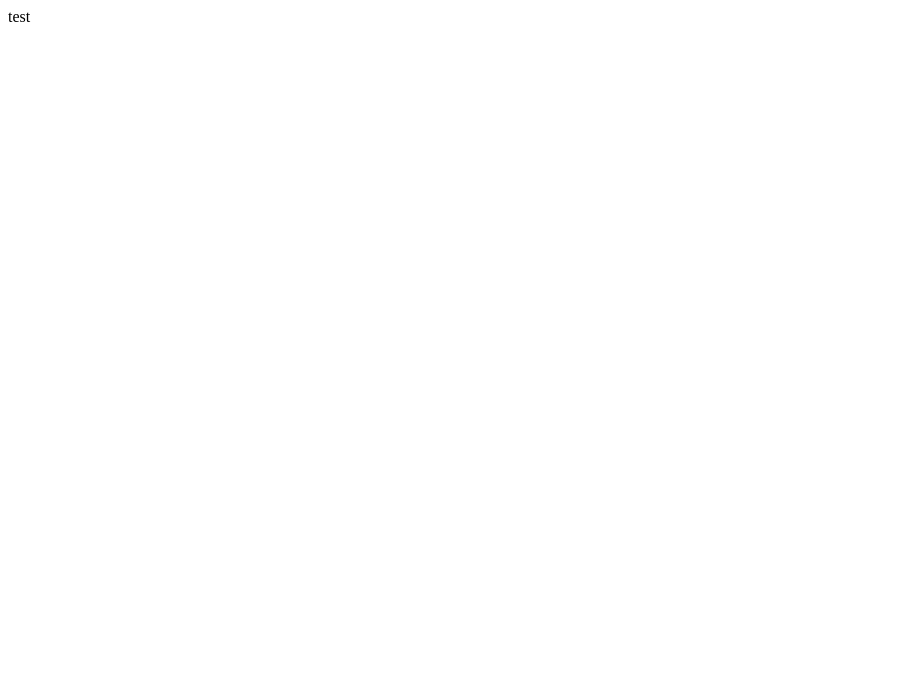
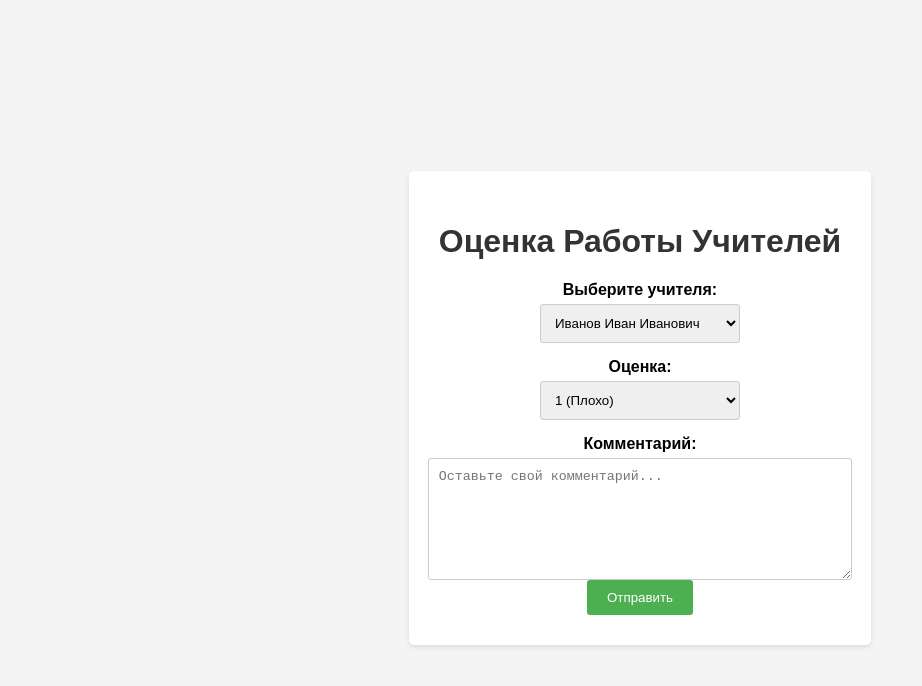
Before and after one commit to nacchip/school-rating, a plain HTML site: page index.html in a window 1280 px wide. Shown: the whole page, without its empty margins (0-922 px from the left). Drawn offline with Linux system fonts and the light colour scheme.

Commit message:
Update index.html

```diff
--- a/index.html
+++ b/index.html
@@ -1 +1,118 @@
-<p>test</p>
+<!DOCTYPE html>
+<html lang="ru">
+<head>
+    <meta charset="UTF-8">
+    <meta name="viewport" content="width=device-width, initial-scale=1.0">
+    <title>Оценка Работы Учителей</title>
+    <style>
+        body {
+            font-family: sans-serif;
+            display: flex;
+            justify-content: center;
+            align-items: center;
+            min-height: 100vh;
+            background-color: #f4f4f4;
+        }
+
+        .container {
+            background-color: #fff;
+            padding: 30px;
+            border-radius: 5px;
+            box-shadow: 0 2px 5px rgba(0, 0, 0, 0.1);
+            text-align: center;
+        }
+
+        h1 {
+            color: #333;
+        }
+
+        form {
+            display: flex;
+            flex-direction: column;
+            align-items: center;
+            margin-top: 20px;
+        }
+
+        label {
+            margin-bottom: 5px;
+            font-weight: bold;
+        }
+
+        select {
+            padding: 10px;
+            margin-bottom: 15px;
+            border: 1px solid #ccc;
+            border-radius: 3px;
+            width: 200px;
+        }
+
+        textarea {
+            width: 100%;
+            padding: 10px;
+            border: 1px solid #ccc;
+            border-radius: 3px;
+            min-height: 100px;
+            resize: vertical;
+        }
+
+        button {
+            padding: 10px 20px;
+            background-color: #4CAF50;
+            color: white;
+            border: none;
+            border-radius: 3px;
+            cursor: pointer;
+        }
+    </style>
+</head>
+<body>
+    <div class="container">
+        <h1>Оценка Работы Учителей</h1>
+
+        <form id="evaluationForm">
+            <label for="teacher">Выберите учителя:</label>
+            <select id="teacher">
+                <option value="Иванов Иван Иванович">Иванов Иван Иванович</option>
+                <option value="Петрова Анна Сергеевна">Петрова Анна Сергеевна</option>
+                <option value="Сидоров Андрей Владимирович">Сидоров Андрей Владимирович</option>
+            </select>
+
+            <label for="rating">Оценка:</label>
+            <select id="rating">
+                <option value="1">1 (Плохо)</option>
+                <option value="2">2</option>
+                <option value="3">3</option>
+                <option value="4">4</option>
+                <option value="5">5 (Отлично)</option>
+            </select>
+
+            <label for="comment">Комментарий:</label>
+            <textarea id="comment" placeholder="Оставьте свой комментарий..."></textarea>
+
+            <button type="submit">Отправить</button>
+        </form>
+
+        <p id="successMessage" style="display: none; color: green;">Спасибо за вашу оценку!</p>
+    </div>
+
+    <script>
+        const form = document.getElementById('evaluationForm');
+        const successMessage = document.getElementById('successMessage');
+
+        form.addEventListener('submit', function(event) {
+            event.preventDefault(); // Предотвратить стандартную отправку формы
+
+            // Получить значения из формы
+            const teacher = document.getElementById('teacher').value;
+            const rating = document.getElementById('rating').value;
+            const comment = document.getElementById('comment').value;
+
+            // Отправить данные на сервер (например, используя AJAX)
+            // ...
+
+            // Отобразить сообщение об успешной отправке
+            successMessage.style.display = 'block';
+        });
+    </script>
+</body>
+</html>
```
